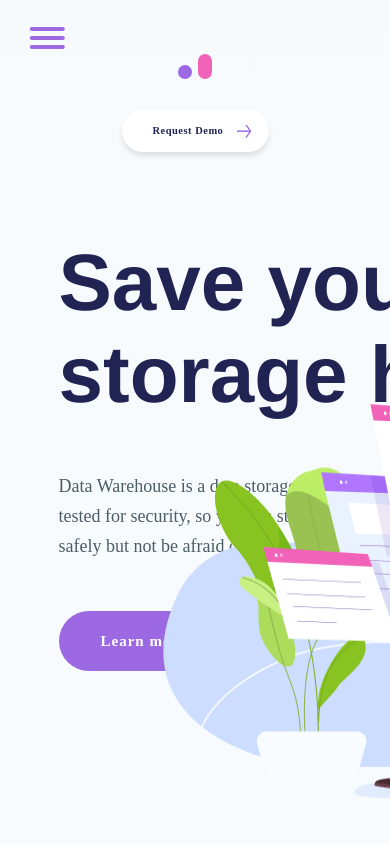
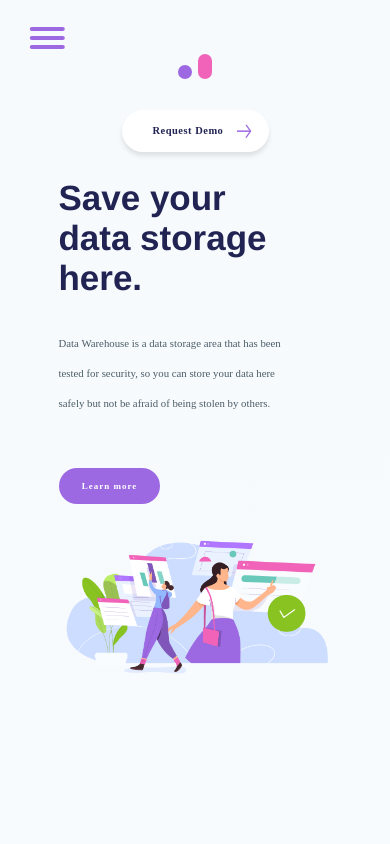
Before and after one commit to dereklouis/clickup-figma, a plain HTML site: page index.html in a window 390 px wide. Shown: the top 844 px of the page. Drawn offline with Linux system fonts and the light colour scheme.

Commit message:
completed responsive design for section 1

```diff
--- a/index.html
+++ b/index.html
@@ -7,6 +7,7 @@
     <title>ClickUp Mini Project</title>
     <link rel="stylesheet" href="style.css" />
     <link rel="stylesheet" href="navBar.css" />
+    <link rel="stylesheet" href="section1.css" />
 </head>
 <body>
     <div id="masterWrapper">
@@ -29,10 +30,12 @@
                 <span class="arrowHead2">/</span>
             </button>
         </nav>
+        <div id="section1">
         <h1 id="mainTitle">Save your data storage here.</h1>
         <p id="mainSubTitle" class="paragraphText">Data Warehouse is a data storage area that has been tested for security, so you can store your data here safely but not be afraid of being stolen by others.</p>
     <button id="LMButton1" class="learnMoreButton">Learn more</button>
     <img id="image1" src="/images/image1.png" />
+</div>
     <div id="secondBox">
         <div id="secondBoxLeft">
             <img id="image2" src="images/image2.png" />
--- /dev/null
+++ b/section1.css
@@ -0,0 +1,87 @@
+#section1 {
+  font-size: 10px;
+}
+
+#LMButton1 {
+  margin: 50px 0em 0em 15vw;
+  background-color: #9c69e2;
+}
+
+#image1 {
+  font-size: inherit;
+  width: 88.5em;
+  height: 46.1em;
+  position: absolute;
+  margin: 0px 0px 0px 10%;
+  transform: translateY(-25.5em);
+}
+
+#mainSubTitle {
+  font-size: 1.8em;
+  margin: 2.77em 0em 0em 15vw;
+  width: 20.83em;
+}
+
+#mainTitle {
+  color: #212353;
+  margin: 1.875em 0em 0em 15vw;
+  font-size: 8em;
+  width: 8.81em;
+}
+
+@media (max-width: 1450px) {
+  #section1 {
+    font-size: 9px;
+  }
+  #image1 {
+    margin: 0px 0px 0px 9%;
+  }
+}
+
+@media (max-width: 1325px) {
+  #section1 {
+    font-size: 8px;
+  }
+}
+
+@media (max-width: 1150px) {
+  #section1 {
+    font-size: 7px;
+    display: flex;
+    flex-direction: column;
+  }
+  #image1 {
+    margin: 36px auto;
+    position: relative;
+    transform: translateY(0em);
+  }
+}
+
+@media (max-width: 675px) {
+  #image1 {
+    font-size: 0.7em;
+  }
+  #section1 {
+    font-size: 6px;
+  }
+}
+
+@media (max-width: 550px) {
+  #mainTitle {
+    font-size: 7.2em;
+    width: 7.92em;
+  }
+  #section1 {
+    margin: 25px 0px 0px 0px;
+  }
+}
+
+@media (max-width: 440px) {
+  #mainTitle {
+    font-size: 5.83em;
+    width: 6.4em;
+  }
+  #image1 {
+    font-size: 0.5em;
+  }
+}
--- a/style.css
+++ b/style.css
@@ -87,13 +87,6 @@ button:hover {
   transform: translate(12.14em, 0.39em) scaleX(1.2) rotate(20deg);
 }
 
-#mainTitle {
-  color: #212353;
-  margin: 150px 0em 0em 15vw;
-  font-size: 80px;
-  width: 705px;
-}
-
 .paragraphText {
   color: #4c5d67;
   font-size: 18px;
@@ -102,35 +95,17 @@ button:hover {
   font-family: avenir;
 }
 
-#mainSubTitle {
-  margin: 50px 0em 0em 15vw;
-  width: 375px;
-}
-
 .learnMoreButton {
   border: none;
-  border-radius: 45px;
+  border-radius: 4.5em;
   color: white;
   font-weight: 600;
   letter-spacing: 1px;
-  font-size: 15px;
-  width: 170px;
-  height: 60px;
+  font-size: 1.5em;
+  width: 11.33em;
+  height: 4em;
   cursor: pointer;
   font-family: avenir;
-}
-
-#LMButton1 {
-  margin: 50px 0em 0em 15vw;
-  background-color: #9c69e2;
-}
-
-#image1 {
-  width: 885px;
-  height: 461px;
-  position: absolute;
-  margin: 0px 0px 0px 38%;
-  transform: translateY(355px);
 }
 
 #secondBox {
```
